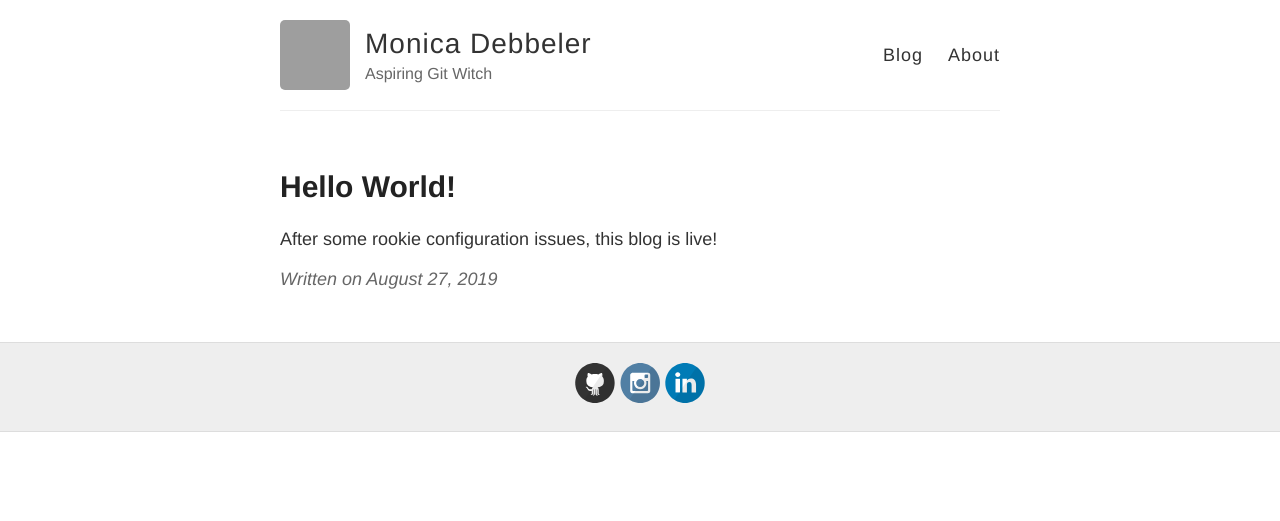
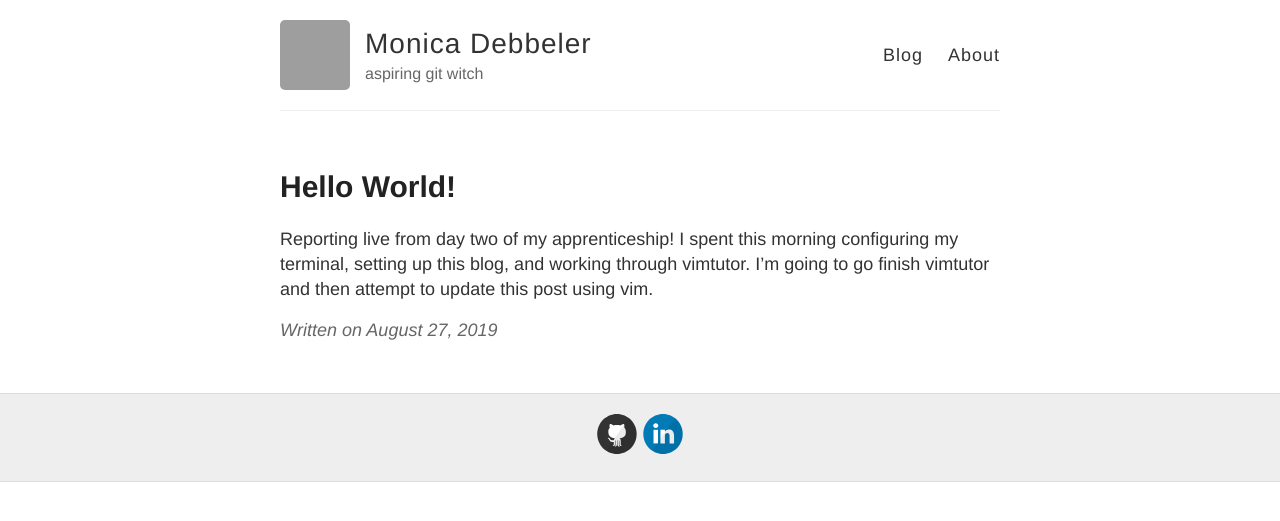
Before and after one commit to mbdebbeler/mbdebbeler.github.io, a Jekyll site: the page built from _posts/2019-08-27-Hello-World.md, in a window 1280 px wide. Shown: the top 521 px of the page. Built offline with Jekyll 4.4.1, drawn with Linux system fonts in a browser that asks for light colours; grey boxes are pictures that could not be loaded.

Commit message:
edit first post

```diff
--- a/_config.yml
+++ b/_config.yml
@@ -6,7 +6,7 @@
 name: Monica Debbeler
 
 # Short bio or description (displayed in the header)
-description: Aspiring Git Witch
+description: aspiring git witch
 
 # URL of your avatar or profile pic (you could use your GitHub profile pic)
 avatar: https://github.com/mbdebbeler.png
@@ -22,7 +22,7 @@ footer-links:
   facebook:
   flickr:
   github: mbdebbeler
-  instagram: mebbeler
+  instagram:
   linkedin: mbdebbeler
   pinterest:
   rss: # just type anything here for a working RSS icon
--- a/_layouts/default.html
+++ b/_layouts/default.html
@@ -4,10 +4,6 @@
     <title>{% if page.title %}{{ page.title }} – {% endif %}{{ site.name }} – {{ site.description }}</title>
 
     {% include meta.html %}
-
-    <!--[if lt IE 9]>
-      <script src="http://html5shiv.googlecode.com/svn/trunk/html5.js"></script>
-    <![endif]-->
 
     <link rel="stylesheet" type="text/css" href="{{ site.baseurl }}/style.css" />
     <link rel="alternate" type="application/rss+xml" title="{{ site.name }} - {{ site.description }}" href="{{ site.baseurl }}/feed.xml" />
--- a/_posts/2019-08-27-Hello-World.md
+++ b/_posts/2019-08-27-Hello-World.md
@@ -1,6 +1,7 @@
 ---
 layout: post
+author: Monica Debbeler
 title: Hello World!
 ---
 
-After some rookie configuration issues, this blog is live!
+Reporting live from day two of my apprenticeship! I spent this morning configuring my terminal, setting up this blog, and working through vimtutor. I'm going to go finish vimtutor and then attempt to update this post using vim.
```
Also changed, not shown: README.md, images/config.png (deleted), images/first-post.png (deleted), images/jekyll-logo.png (deleted), images/jekyll-now-theme-screenshot.jpg (deleted), images/step1.gif (deleted).
